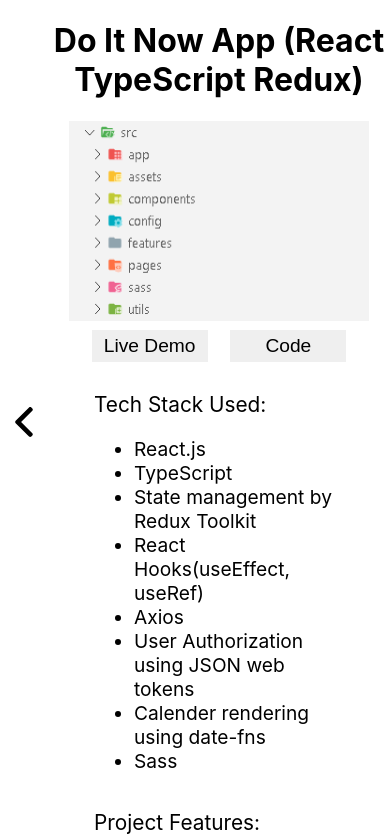
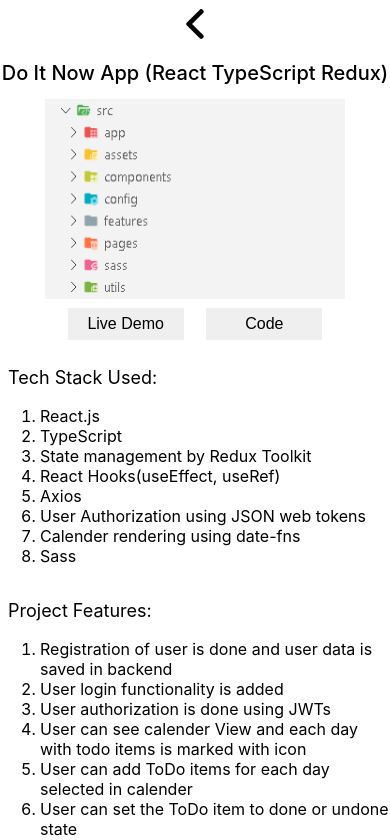
Before and after one commit to RizwanMushtaq/rizwan-portfolio-next-js, a Next.js app: page /projects/5 in a window 390 px wide. Shown: the top 840 px of the page. Built offline with nearby package versions, Linux system fonts and the light colour scheme.

Commit message:
added responsive behaviour to all page

```diff
--- a/pages/projects/ProjectDetails.module.scss
+++ b/pages/projects/ProjectDetails.module.scss
@@ -84,16 +84,31 @@
     cursor: pointer;
 }
 .projectTechnologies{
+    margin: 16px;
     background-color: white;
+
 }
 .projectTechnologies p{
     font-size: 1.3rem;
+    padding-left: 8px;
+}
+.projectTechnologies ul{
+    list-style-type:decimal;
+
 }
 .projectTechnologies li{
     font-size: 1.2rem;
 }
+
+.projectFunctionality {
+    margin: 0 16px 16px 16px;
+}
 .projectFunctionality p{
     font-size: 1.3rem;
+    padding-left: 8px;
+}
+.projectFunctionality ul{
+    list-style-type:decimal;
 }
 .projectFunctionality li{
     font-size: 1.2rem;
@@ -103,34 +118,115 @@
 
 
 @media only screen and (max-width: 768px) {
+    .container{
+        flex-direction: column;
+    }
+    .rightArrowContainer{
+        width: 100%;
+        height: 48px;
+        background-color: white;
+
+        z-index: 1;
+        position: sticky;
+        top: 0;
+
+        display: flex;
+        justify-content: center;
+        align-items: center;
+    }
+    .rightArrowContainerInner{
+        width: 48px;
+        height: 48px;
+
+        position: static;
+        top: 0;
+        margin-top: 0;
+        left: 0;
+
+        display: flex;
+        justify-content: center;
+        align-items: center;
+
+    }
+    .projectDetailsContainer{
+        flex: 1;
+
+        display: flex;
+        flex-direction: column;
+        flex-wrap: wrap;
+        justify-content: space-evenly;
+        align-items: center;
+        text-align: left;
+    }
+
     .projectTechnologies{
-        width: 600px;
+        margin: 0;
+        background-color: white;
+        width: 100%;
     }
-    .projectFunctionality{
-        width: 600px;
+    .projectFunctionality {
+        margin: 0;
+        width: 100%;
     }
+
+
+    //adjusting font sizes
+    .projectDetailsContainer h1 {
+        width: 100%;
+        text-align: center;
+        font-size: 20px;
+        font-weight: 500;
     }
-@media only screen and (max-width: 600px) {
-    .projectTechnologies{
-        width: 450px;
+    .projectCard .buttonsContainer button{
+        width: 116px;
+        height: 32px;
+        font-size: 16px;
+        border: none;
+        cursor: pointer;
     }
-    .projectFunctionality{
-        width: 450px;
+    .projectTechnologies p{
+        font-size: 18px;
+        padding-left: 8px;
     }
+    .projectTechnologies li{
+        font-size: 16px;
     }
-@media only screen and (max-width: 500px) {
-    .projectTechnologies{
-        width: 350px;
+
+    .projectFunctionality p{
+        font-size: 18px;
+        padding-left: 8px;
     }
-    .projectFunctionality{
-        width: 350px;
+    .projectFunctionality li{
+        font-size: 16px;
     }
+    // .projectTechnologies{
+    //     width: 600px;
+    // }
+    // .projectFunctionality{
+    //     width: 600px;
+    // }
 }
-@media only screen and (max-width: 400px) {
-    .projectTechnologies{
-        width: 250px;
-    }
-    .projectFunctionality{
-        width: 250px;
-    }
-}
+// @media only screen and (max-width: 600px) {
+//     .projectTechnologies{
+//         width: 450px;
+//     }
+//     .projectFunctionality{
+//         width: 450px;
+//     }
+// }
+// @media only screen and (max-width: 500px) {
+//     .projectTechnologies{
+//         width: 350px;
+//     }
+//     .projectFunctionality{
+//         width: 350px;
+//     }
+// }
+// @media only screen and (max-width: 400px) {
+//     .projectTechnologies{
+//         width: 250px;
+//     }
+//     .projectFunctionality{
+//         width: 250px;
+//     }
+// }
--- a/pages/projects/index.module.scss
+++ b/pages/projects/index.module.scss
@@ -87,3 +87,68 @@
     font-size: 20px;
     cursor: pointer;
 }
+
+//Responsive Behavior
+@media only screen and (max-width: 768px) {
+    .container{
+        flex-direction: column;
+    }
+    .rightArrowContainer{
+        width: 100%;
+        height: 48px;
+        background-color: white;
+
+        z-index: 1;
+        position: sticky;
+        top: 0;
+
+        display: flex;
+        justify-content: center;
+        align-items: center;
+    }
+    .rightArrowContainerInner{
+        width: 48px;
+        height: 48px;
+
+        position: static;
+        top: 0;
+        margin-top: 0;
+        left: 0;
+
+        display: flex;
+        justify-content: center;
+        align-items: center;
+
+    }
+
+    .allProjectsContainer{
+        padding-top: 0rem;
+        flex: 1;
+
+        display: flex;
+        flex-direction: row;
+        flex-wrap: wrap;
+        justify-content:space-evenly;
+        align-items: center;
+    }
+
+    //adjusting font sizes
+    .titleContainer{
+        height: 100px;
+        width: 100%;
+        font-size: 20px;
+
+        display: flex;
+        justify-content: center;
+        align-items: center;
+    }
+    .buttonContainer button{
+        background-color: white;
+        border: none;
+        width: 124px;
+        height: 36px;
+
+        font-size: 16px;
+        cursor: pointer;
+    }
+}
```
Lines whose indentation alone changed are shown as unchanged.
